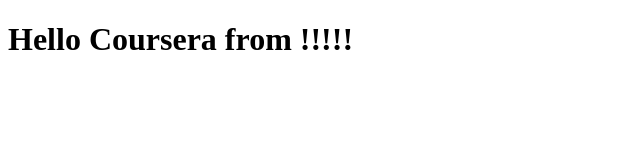
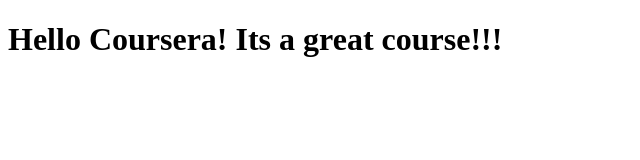
Before and after one commit to lfelikson/coursera-test, a plain HTML site: page site/index.html in a window 1280 px wide. Shown: the whole page, without its empty margins (0-640 px from the left). Drawn offline with Linux system fonts and the light colour scheme.

Commit message:
Small addition to our page content

```diff
--- a/site/index.html
+++ b/site/index.html
@@ -4,6 +4,6 @@
 	<title>Hello Coursera</title>
 </head>
 <body>
-<h1>Hello Coursera from !!!!!</h1>
+<h1>Hello Coursera! Its a great course!!!</h1>
 </body>
 </html>
```
